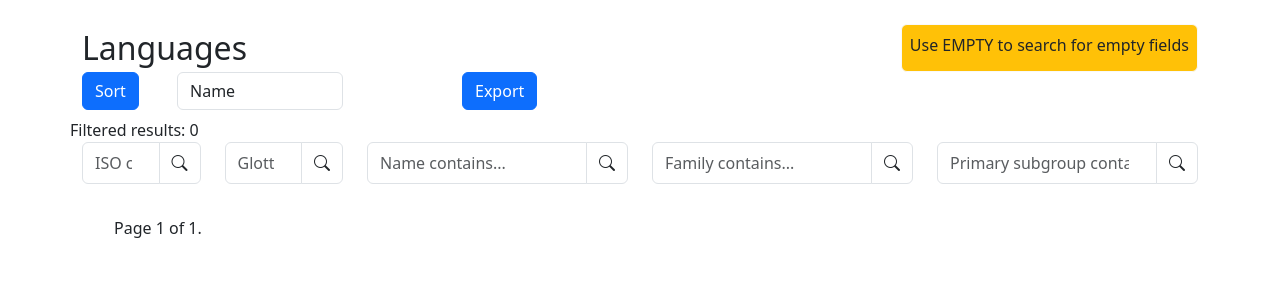
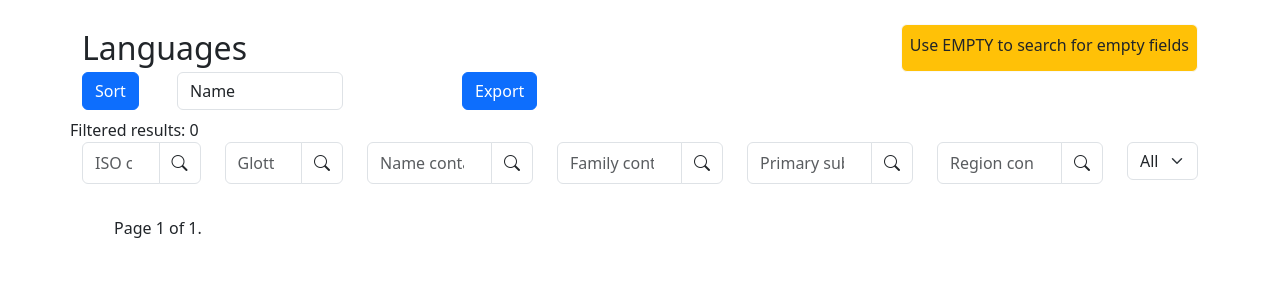
Before and after one commit to kavonjon/archive-software, a Django app: page /languages/ in a window 1280 px wide. Shown: the part 56-356 px from the top of the page. Run offline with Django 3.2, Linux system fonts and the light colour scheme; the visitor is signed in with stand-in values (Sample User, id 1); data that the repository does not hold is empty; parts of the project's set-up code (start-up, migrations or seed data) failed here and were passed over; some libraries are stand-ins or nearby versions.

Commit message:
add language filter for items

```diff
--- a/app/metadata/views.py
+++ b/app/metadata/views.py
@@ -1798,6 +1798,8 @@ def language_index(request):
     name_contains_query = request.GET.get('name_contains')
     family_contains_query = request.GET.get('family_contains')
     primary_subgroup_contains_query = request.GET.get('primary_subgroup_contains')
+    region_contains_query = request.GET.get('region_contains')
+    has_items_query = request.GET.get('has_items')
 
     order_choice_last = order_choice
     iso_contains_query_last = ''
@@ -1805,6 +1807,8 @@ def language_index(request):
     name_contains_query_last = ''
     family_contains_query_last = ''
     primary_subgroup_contains_query_last = ''
+    region_contains_query_last = ''
+    has_items_query_last = ''
 
     EMPTY_KEYWORD = 'EMPTY'
 
@@ -1843,7 +1847,22 @@ def language_index(request):
             qs = qs.filter(pri_subgroup__icontains = primary_subgroup_contains_query)
         primary_subgroup_contains_query_last = primary_subgroup_contains_query
 
+    if is_valid_param(region_contains_query):
+        if region_contains_query == EMPTY_KEYWORD:
+            qs = qs.filter(region__exact='')
+        else:
+            qs = qs.filter(region__icontains = region_contains_query)
+        region_contains_query_last = region_contains_query
+
+    if is_valid_param(has_items_query):
+        if has_items_query == 'items':
+            qs = qs.filter(item_languages__isnull=False)
+        elif has_items_query == 'no_items':
+            qs = qs.filter(item_languages__isnull=True)
+        has_items_query_last = has_items_query
+
     qs = qs.distinct()
+    qs = qs.annotate(item_count=Count('item_languages')).distinct()
 
 #    print(type(order_choice))
     if order_choice == "updated":
@@ -1992,6 +2011,8 @@ def language_index(request):
         'name_contains_query_last' : name_contains_query_last,
         'family_contains_query_last' : family_contains_query_last,
         'primary_subgroup_contains_query_last' : primary_subgroup_contains_query_last,
+        'region_contains_query_last' : region_contains_query_last,
+        'has_items_query_last' : has_items_query_last
     }
 
     return render(request, 'language_index.html', context)
--- a/app/templates/language_detail.html
+++ b/app/templates/language_detail.html
@@ -31,7 +31,7 @@
             <b>Glottocode:</b> {{ language.glottocode }}
         </div>
         <div class="col-auto d-inline-block">
-            <b>Level:</b> {{ language.get_level_display }}
+            <b>Level:</b> {{ language.level }}
         </div>
     </div>
     <div class="row mt-2">
--- a/app/templates/language_index.html
+++ b/app/templates/language_index.html
@@ -62,7 +62,7 @@
             </div>
           </div>
         </div>
-        <div class="col-md-3">
+        <div class="col-md-2">
           <div class="input-group">
             <input class="form-control py-2 border-right-0 border" type="search" name="name_contains"
             placeholder="Name contains..." value="{{ name_contains_query_last }}" />
@@ -71,7 +71,7 @@
             </span>
           </div>
         </div>
-        <div class="col-md-3">
+        <div class="col-md-2">
           <div class="input-group">
             <input class="form-control py-2 border-right-0 border" type="search" name="family_contains"
             placeholder="Family contains..." value="{{ family_contains_query_last }}" />
@@ -80,13 +80,31 @@
             </span>
           </div>
         </div>
-        <div class="col-md-3">
+        <div class="col-md-2">
           <div class="input-group">
             <input class="form-control py-2 border-right-0 border" type="search" name="primary_subgroup_contains"
             placeholder="Primary subgroup contains..." value="{{ primary_subgroup_contains_query_last }}" />
             <span class="input-group-text bg-transparent">
               <i class="bi bi-search"></i>
             </span>
+          </div>
+        </div>
+        <div class="col-md-2">
+          <div class="input-group">
+            <input class="form-control py-2 border-right-0 border" type="search" name="region_contains"
+            placeholder="Region contains..." value="{{ region_contains_query_last }}" />
+            <span class="input-group-text bg-transparent">
+              <i class="bi bi-search"></i>
+            </span>
+          </div>
+        </div>
+        <div class="col-md-1">
+          <div class="input-group">
+            <select class="form-select" id="has_items" name="has_items" onkeydown="if (event.key === 'Enter') { this.form.submit(); return false; }">
+              <option value="all" {% if has_items_query_last == 'all' %}selected{% endif %}>All</option>
+              <option value="items" {% if has_items_query_last == 'items' %}selected{% endif %}>Has items</option>
+              <option value="no_items" {% if has_items_query_last == 'no_items' %}selected{% endif %}>No items</option>
+            </select>
           </div>
         </div>
     </div>
@@ -105,14 +123,20 @@
           </div>
         </div>
       </div>
-        <div class="col-md-3">
+      <div class="col-md-2">
           {{ language.name }}
       </div>
-        <div class="col-md-3">
+      <div class="col-md-2">
           {{ language.family }}
       </div>
-        <div class="col-md-3">
+      <div class="col-md-2">
           {{ language.pri_subgroup }}
+      </div>
+      <div class="col-md-2">
+        {{ language.region }}
+      </div>
+      <div class="col-md-1">
+        {{ language.item_count }}
       </div>
     </div>
 </a>
```
Lines whose indentation alone changed are shown as unchanged.
